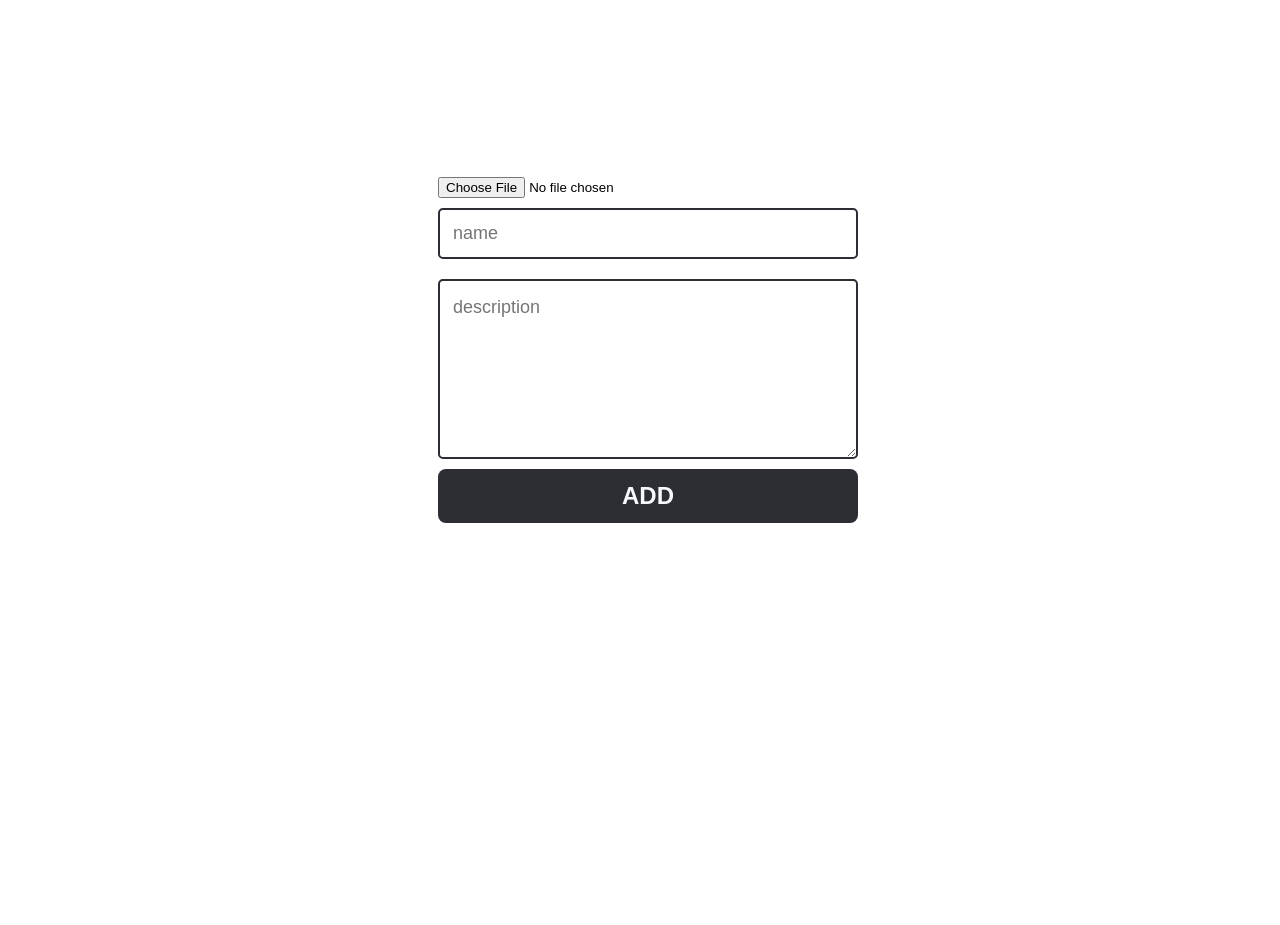
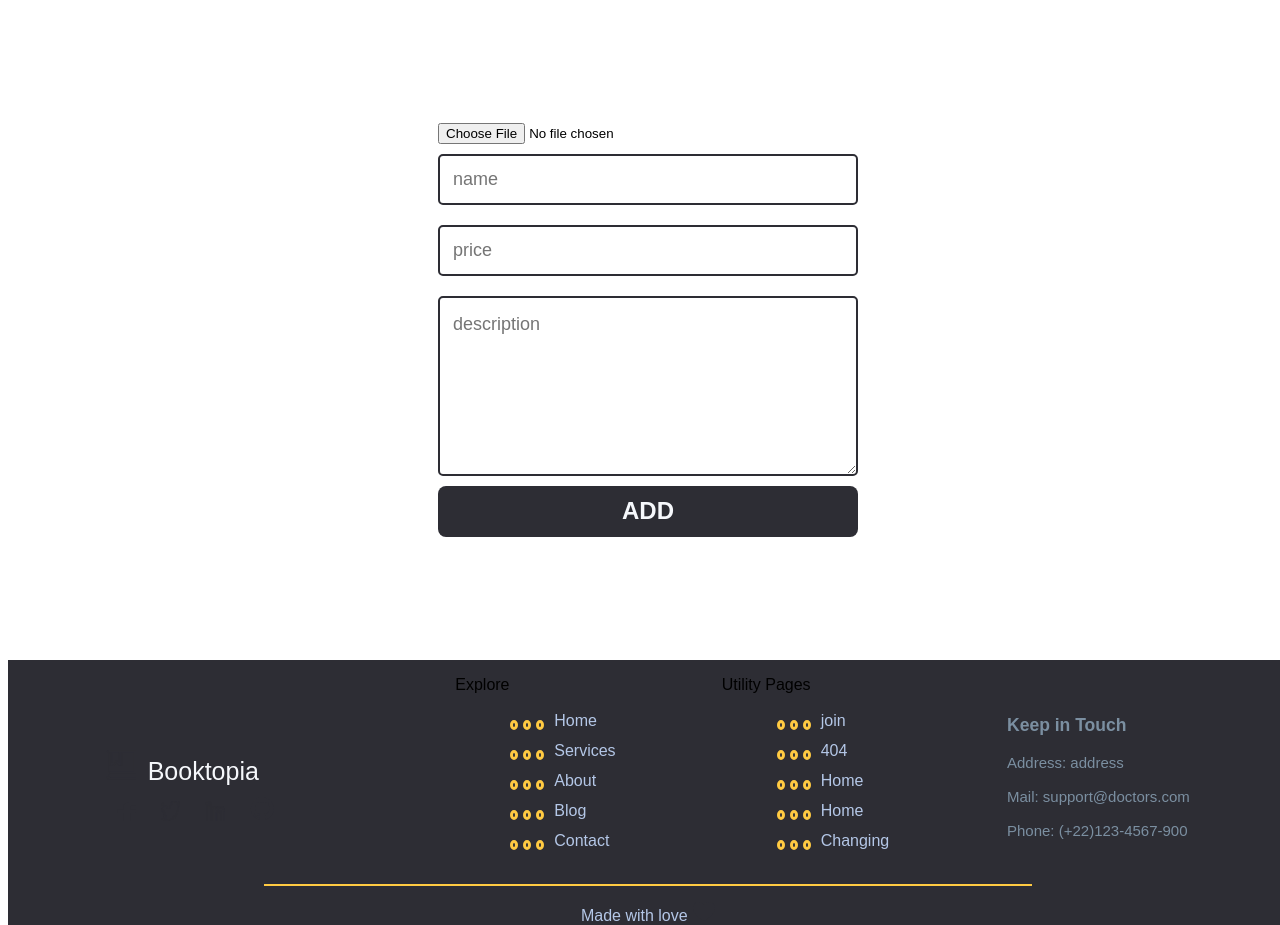
Before and after one commit to Mostafa-Safwat/booktopia, a PHP site: page /admin-add.html in a window 1280 px wide. Shown: the part 108-1033 px from the top of the page. Before the commit the page ends 631 px from the top, so only its background shows below. Run offline with PHP 8.4, Linux system fonts and the light colour scheme.

Commit message:
added price

```diff
--- a/admin-add.css
+++ b/admin-add.css
@@ -4,9 +4,11 @@ body {
   height: 100vh;
   width: 100%;
 }
+
 .header {
   padding: auto;
 }
+
 div.contanier_header {
   display: flex;
   justify-content: space-between;
@@ -14,58 +16,73 @@ div.contanier_header {
   background-color: #2d2d34;
   height: 100px;
 }
+
 .all_page .header .contanier_header .links {
   position: relative;
 }
+
 .all_page .header .contanier_header .links:hover .icon span:nth-child(2) {
   width: 100%;
 }
+
 .all_page .header .contanier_header .links .icon {
   width: 30px;
   display: flex;
   flex-wrap: wrap;
   margin: 0 40px 0;
 }
+
 .all_page .header .contanier_header .links .icon span {
   background-color: #ffca42;
-  margin-bottom: 5px; /* So that they don't stick together for span*/
+  margin-bottom: 5px;
+  /* So that they don't stick together for span*/
 }
+
 .all_page .header .contanier_header .links .icon span:first-child {
   height: 5px;
   width: 100%;
 }
+
 .all_page .header .contanier_header .links .icon span:nth-child(2) {
   height: 5px;
   width: 60%;
   transition: 0.3s;
 }
+
 .all_page .header .contanier_header .links .icon span:last-child {
   height: 5px;
   width: 100%;
 }
+
 .all_page .header .contanier_header .links ul {
   list-style: none;
   padding: 0;
   margin: 0;
   background-color: #ffca42;
-  position: absolute; /*So we can control them*/
+  position: absolute;
+  /*So we can control them*/
   left: 40px;
   min-width: 200px;
   top: calc(100% + 15px);
   display: none;
 }
+
 .all_page .header .contanier_header .links ul:before {
   content: "";
   border-width: 10px;
   border-style: solid;
   border-color: transparent transparent #ffca42 transparent;
   position: absolute;
-  left: 5px; /*5px => span width 30px , ul::before border 20px + 5px right +5px left */
-  top: -20px; /* ul size 20px */
+  left: 5px;
+  /*5px => span width 30px , ul::before border 20px + 5px right +5px left */
+  top: -20px;
+  /* ul size 20px */
 }
+
 .all_page .header .contanier_header .links:hover ul {
   display: block;
 }
+
 .all_page .header .contanier_header .links ul li a {
   display: block;
   padding: 20px;
@@ -73,35 +90,44 @@ div.contanier_header {
   color: #2d2d34;
   transition: 0.3s;
 }
+
 .all_page .header .contanier_header .links ul li a:hover {
   padding-left: 40px;
 }
+
 .all_page .header .contanier_header .links ul li:not(:last-child) a {
   border-bottom: 1px solid #2d2d34;
 }
+
 div.all_page .header .contanier_header .logo_header span {
   font-size: 28px;
   font-family: "Inter", sans-serif;
   color: #f6f8fc;
   font-weight: bold;
 }
+
 div.all_page .header .contanier_header .nav ul {
   display: flex;
-  justify-content: space-between; /*to separeat between the Elements */
+  justify-content: space-between;
+  /*to separeat between the Elements */
   align-items: center;
 }
+
 div.all_page .header .contanier_header .nav ul li {
   padding: 0 30px;
   list-style: none;
 }
+
 div.all_page .header .contanier_header .nav ul li a {
   text-decoration: none;
   color: #f6f8fc;
 }
+
 .pragraph {
   background-color: #2d2d34;
   text-align: center;
 }
+
 .pragraph h2 {
   padding: 0;
   margin: 0;
@@ -109,20 +135,24 @@ div.all_page .header .contanier_header .nav ul li a {
   font-family: "Cardo", serif;
   font-size: 30px;
 }
+
 .pragraph span {
   display: inline-flex;
   width: 150px;
   background-color: #ffca42;
   height: 3px;
 }
+
 .pragraph .line {
   margin: 0 0 10px;
 }
+
 .pragraph p {
   padding: 0 0 40px;
   margin: 0;
   color: #b4c7e7;
 }
+
 /* end of header */
 
 form {
@@ -134,45 +164,46 @@ form {
 .add-container {
   display: flex;
   justify-content: center;
-  height: 75vh;
+  height: 70vh;
   flex-direction: column;
   flex-wrap: wrap;
 }
 
-.book-name, .book-disc{
-
+.book-name,
+.book-disc {
   font-size: 18px;
   font-weight: 500;
-  color:#2d2d34;
+  color: #2d2d34;
 
   border-radius: 5px;
   background-color: transparent;
 
-  border:2px solid #2d2d34;
+  border: 2px solid #2d2d34;
   transition: all 0.3s;
 
   padding: 13px;
   margin-bottom: 10px;
   margin-top: 10px;
 
-  outline:0;
+  outline: 0;
 }
 
-.book-name:focus, .book-disc:focus{
+.book-name:focus,
+.book-disc:focus {
   border: 2px solid #ffca42;
 }
 
 .book-disc {
-    height: 150px;
-    line-height: 150%;
-    resize: vertical;
+  height: 150px;
+  line-height: 150%;
+  resize: vertical;
 }
 
 .add-book {
   background-color: #2d2d34;
   border: 0;
-  border-radius:  8px;
-  cursor:pointer;
+  border-radius: 8px;
+  cursor: pointer;
 
   color: #f6f8fc;
   font-size: 24px;
@@ -187,6 +218,119 @@ form {
   color: #2d2d34;
 }
 
-.book-name, .book-disc, .add-book {
+.book-name,
+.book-disc,
+.add-book {
   font-family: Arial, Helvetica, sans-serif;
 }
+
+/* Start Footer  */
+div.footer {
+  background-color: #2d2d34;
+  position: relative;
+}
+
+div.contanier_footer {
+  display: flex;
+  justify-content: space-around;
+  align-items: center;
+}
+
+.contanier_footer .logo_footer {
+  position: relative;
+}
+
+span.website-name {
+  color: #f6f8fc;
+  font-size: 25px;
+  padding: 0 0 0 7px;
+}
+
+.contanier_footer .logo_footer .media_icon {
+  position: absolute;
+  width: 200px;
+}
+
+.facebook,
+.twitter,
+.linkedin,
+.git {
+  padding: 10px;
+}
+
+.list_one ul li {
+  list-style: none;
+  padding: 5px;
+}
+
+.list_one ul li span.circle {
+  width: 10px;
+  height: 10px;
+  display: flex;
+  padding: 5px;
+}
+
+.list_one ul li span.circle span {
+  border-style: solid;
+  border-radius: 50%;
+  margin-left: 5px;
+  padding: 1px;
+  border-width: 3px;
+  border-color: #ffca42;
+}
+
+.list_one ul li a {
+  margin: -8px 10px 0;
+  text-decoration: none;
+  color: #b4c7e7;
+}
+
+.list_two ul li {
+  list-style: none;
+  padding: 5px;
+}
+
+.list_two ul li span.circle {
+  width: 10px;
+  height: 10px;
+  display: flex;
+  padding: 5px;
+}
+
+.list_two ul li span.circle span {
+  border-style: solid;
+  border-radius: 50%;
+  margin-left: 5px;
+  padding: 1px;
+  border-width: 3px;
+  border-color: #ffca42;
+}
+
+.footer4 {
+  color: #7b8fa1;
+  font-size: 15px;
+}
+
+.footer4 p {
+  margin: 0;
+}
+
+.list_two ul li a {
+  margin: -8px 10px 0;
+  text-decoration: none;
+  color: #b4c7e7;
+}
+
+span.line_footer hr {
+  width: 60%;
+  background-color: #ffca42;
+  border: none;
+  height: 2px;
+}
+
+footer {
+  text-align: center;
+  color: #b4c7e7;
+}
+
+/* End Footer  */
--- a/admin-add.html
+++ b/admin-add.html
@@ -55,8 +55,75 @@
     <form class="add-container">
       <input type="file" name="myfile" />
       <input class="book-name" name="name" type="text" placeholder="name" />
-      <textarea class="book-disc" name="text" placeholder="description"></textarea>
+      <input class="book-name" name="price" type="number" placeholder="price" />
+      <textarea class="book-disc" name="description" placeholder="description"></textarea>
       <button class="add-book" type="button">ADD</button>
     </form>
+
+           <!-- start footer -->
+           <div class="footer">
+            <div class="contanier_footer">
+                <div class="logo_footer">
+                    <img src="Images/Vector (2).png" alt="name website" width="30px" height="30px">
+                    <span class="website-name"> Booktopia </span>
+                    <div class="media_icon">
+                        <a href=""><img class="facebook" src="Images/facebook (2).png" alt="facebook" width="20px" height="20px"></a>
+                        <a href=""><img class="twitter" src="Images/twitter (2).png" alt="twitter" width="20px" height="20px"></a>
+                        <a href=""><img class="linkedin" src="Images/linked in (2).png" alt="linkedin" width="20px" height="20px"></a>
+                        <a href=""><img class="git" src="Images/git (2).png" alt="git" ></a>
+                    </div>
+                </div>
+                <div class="list_one">
+                    <p>Explore</p>
+                    <ul>
+                        <li><span class="circle"><span></span> <span></span> <span></span>
+                            <a href="#home">Home</a>
+                        </li>
+                        <li><span class="circle"><span></span> <span></span> <span></span>
+                            <a href="#home">Services</a>
+                        </li>
+                        <li><span class="circle"><span></span> <span></span> <span></span>
+                            <a href="#home">About</a>
+                        </li>
+                        <li><span class="circle"><span></span> <span></span> <span></span>
+                            <a href="#home">Blog</a>
+                        </li>
+                        <li><span class="circle"><span></span> <span></span> <span></span>
+                            <a href="#home">Contact</a>
+                        </li>
+                    </ul>
+                </div>
+                <div class="list_two">
+                    <p>Utility Pages</p>
+                    <ul>
+                        <li><span class="circle"><span></span> <span></span> <span></span>
+                            <a href="#home">join</a>
+                        </li>
+                        <li><span class="circle"><span></span> <span></span> <span></span>
+                            <a href="#home">404</a>
+                        </li>
+                        <li><span class="circle"><span></span> <span></span> <span></span>
+                            <a href="#home">Home</a>
+                        </li>
+                        <li><span class="circle"><span></span> <span></span> <span></span>
+                            <a href="#home">Home</a>
+                        </li>
+                        <li><span class="circle"><span></span> <span></span> <span></span>
+                            <a href="#home"> Changing </a>
+                        </li>
+                    </ul>
+                </div>
+                <div class="footer4">
+                    <h3> Keep in Touch</h3>
+                    <p> Address: address</p><br>
+                    <p> Mail:  support@doctors.com</p><br>
+                    <p> Phone:  (+22)123-4567-900</p>
+                </div>
+            </div>
+            <span class="line_footer"><hr></span>
+            <footer><p class="made"> Made with love <img src="Images/love (2).png" alt=""></p>
+            </footer>
+        </div>
+        <!-- End footer -->
   </body>
 </html>
```
Also changed, not shown: home.css (+53 -35 lines).
